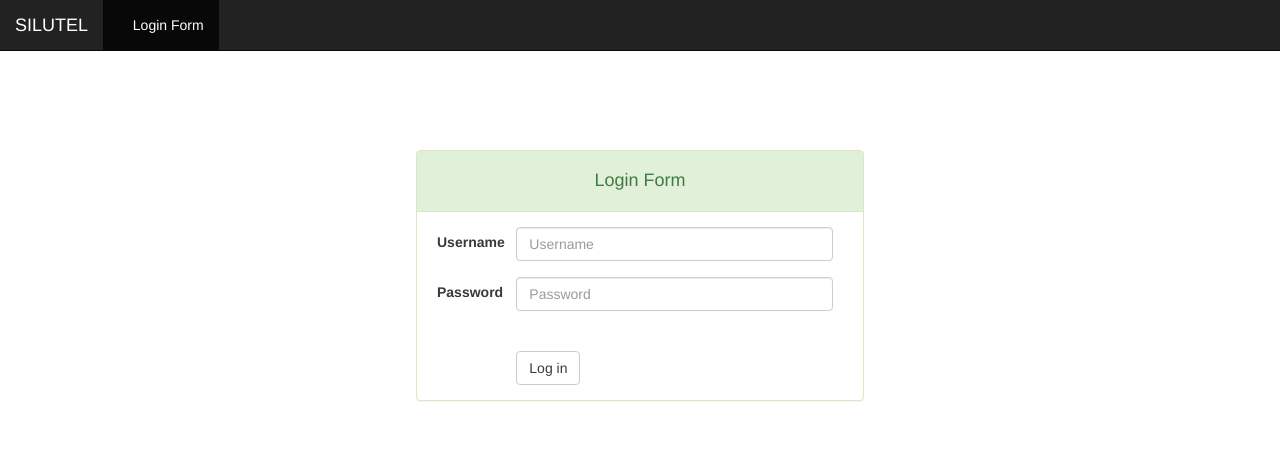
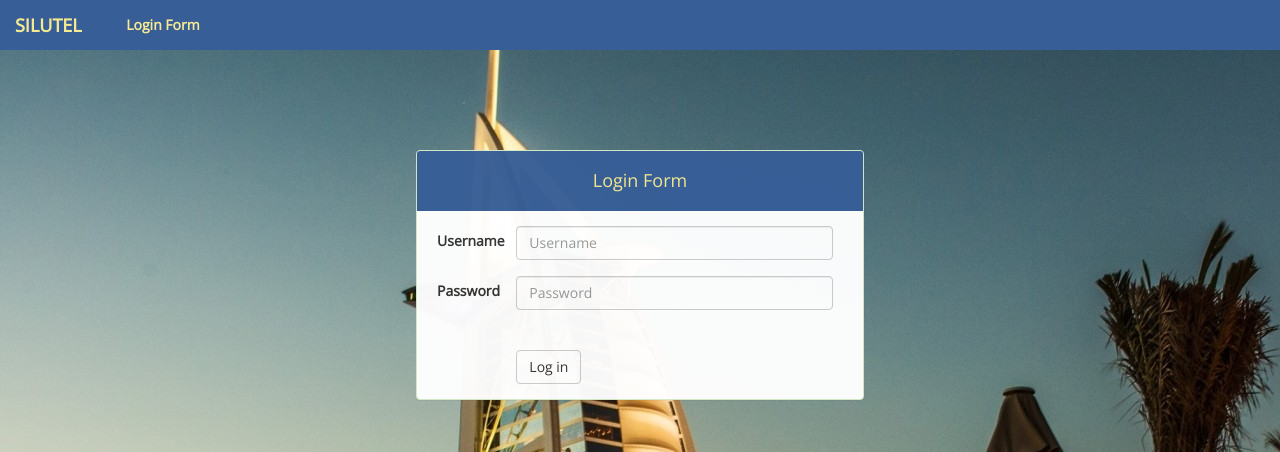
Before and after one commit to grgp/basdat-tk, a PHP site: page /login.php in a window 1280 px wide. Shown: the top 452 px of the page. Run offline with PHP 8.4, Linux system fonts and the light colour scheme; some libraries are stand-ins or nearby versions; some web fonts are replaced.

Commit message:
Add files via upload

```diff
--- a/login.php
+++ b/login.php
@@ -1,11 +1,10 @@
 <?php
+	require "db/connect.php";
 	session_start();
 	if(isset($_SESSION["userlogin"])){
-		require "db/connect.php";
-		pindahPage($_SESSION["userlogin"]);
+
+		pindahPage($_SESSION["role"]);
 	}
-
-	require "db/connect.php";
 
 	$resp = "";
 	if(isset($_POST["username"])){
@@ -80,11 +79,12 @@
 		<title>Login to Simple Forum</title>
 		<link rel="stylesheet" type="text/css" href="css/bootstrap.min.css">
 		<link href='https://fonts.googleapis.com/css?family=Poiret+One' rel='stylesheet' type='text/css'>
-
+		<link rel="stylesheet" type="text/css" href="css/bootstrap.min.css">
+		<link rel="stylesheet" type="text/css" href="css/theme.css">
 	</head>
 
-	<body>
-		<nav class="navbar navbar-inverse navbar-fixed-top">
+	<body style='background-image: url("burj.jpg") !important;'>
+		<nav class="navbar navbar-fixed-top">
 			<div class="container-fluid">
 				<div class="navbar-header">
 					<button type="button" class="navbar-toggle collapsed" data-toggle="collapse" data-target="#bs-example-navbar-collapse-1" aria-expanded="false">
@@ -93,12 +93,12 @@
 						<span class="icon-bar"></span>
 						<span class="icon-bar"></span>
 					</button>
-					<a class="navbar-brand">SILUTEL</a>
+					<a class="navbar-brand" href="index.php">SILUTEL</a>
 				</div>
 
 				<div class="collapse navbar-collapse" id="bs-example-navbar-collapse-1">
 					<ul class="nav navbar-nav">
-						<li class="active"><a href="login.html"><span class="glyphicon glyphicon-log-in"></span> Login Form<span class="sr-only">(current)</span></a></li>
+						<li class="active"><a href="login.php"><span class="glyphicon glyphicon-log-in"></span> Login Form<span class="sr-only">(current)</span></a></li>
 					</ul>
 				</div>
 			</div>
@@ -106,7 +106,7 @@
 
 		<form method="POST" action="login.php">
 			<div class="panel panel-success" style="margin:auto;margin-top:150px;width:35%;opacity:.97">
-				<div class="panel-heading" style="text-align:center"><h4>Login Form</h4></div>
+				<div class="panel-heading" style="text-align:center;background-color: #375e97;color: #f6ea90;border: none;font-weight: 600;"><h4>Login Form</h4></div>
 
 				<div class="panel-body">
 					<div class="form-group">
```
